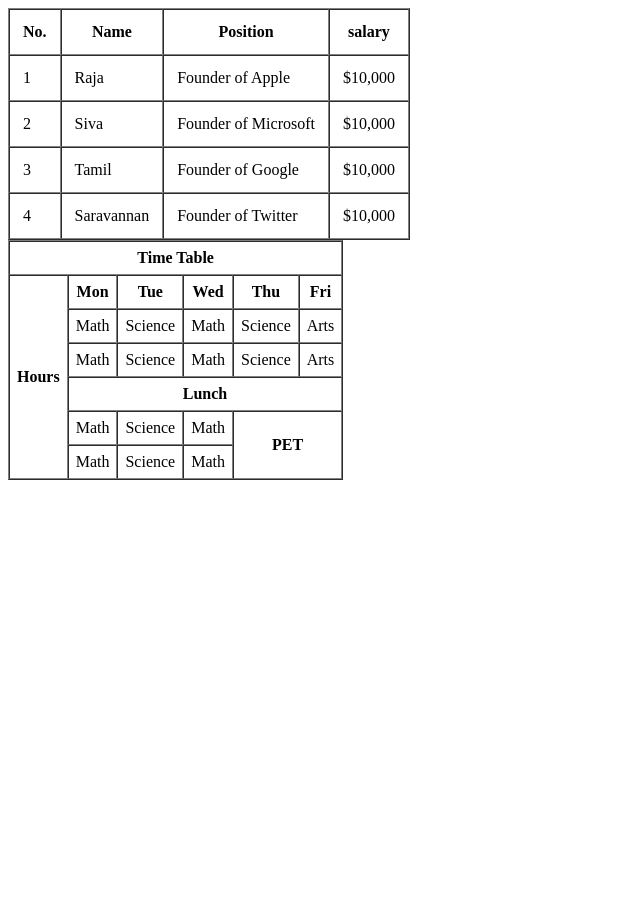
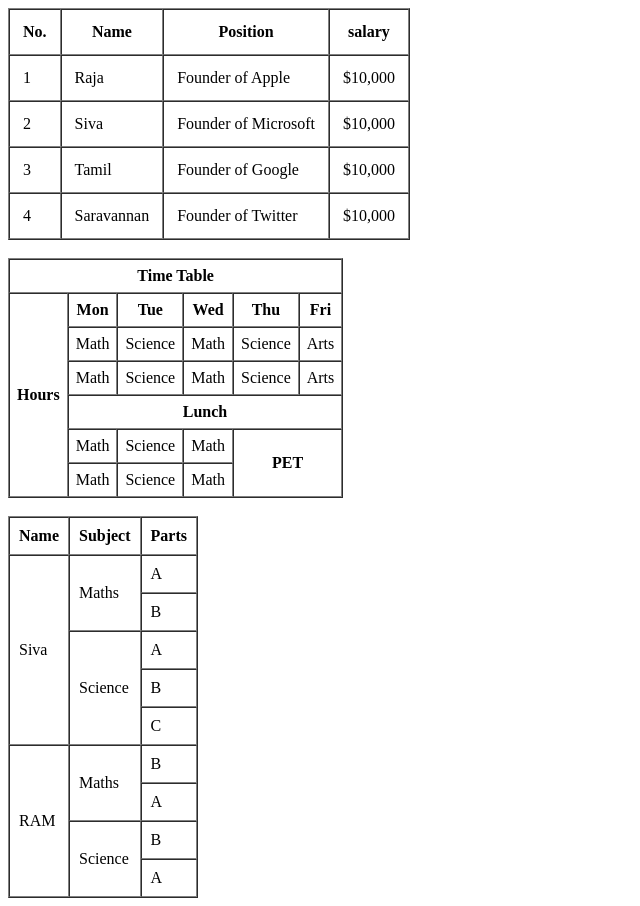
Before and after one commit to madhavansenthil02/task3, a plain HTML site: page index.html in a window 1280 px wide. Shown: the whole page, without its empty margins (0-640 px from the left). Before the commit the page ends 800 px from the top, so only its background shows below. Drawn offline with Linux system fonts and the light colour scheme.

Commit message:
add table

```diff
--- a/index.html
+++ b/index.html
@@ -42,6 +42,7 @@
             </tr>
         </tbody>
     </table>
+    <br>
     <table border="1" cellpadding="7" cellspacing="0">
         <thead>
             <tr>
@@ -87,4 +88,49 @@
             </tr>
         </tbody>
     </table>
+    <br>
+    <table border="1" cellspacing="0" cellpadding="9">
+        <thead>
+            <tr>
+                <th>Name</th>
+                <th>Subject</th>
+                <th>Parts</th>
+            </tr>
+        </thead>
+        <tbody>
+            <tr>
+                <td rowspan="5">Siva</td>
+                <td rowspan="2">Maths</td>
+                <td>A</td>
+            </tr>
+            <tr>
+                <td>B</td>
+            </tr>
+            <tr>
+                <td rowspan="3">Science</td>
+                <td>A</td>
+            </tr>
+            <tr>
+                <td>B</td>
+            </tr>
+            <tr>
+                <td>C</td>
+            </tr>
+            <tr>
+                <td rowspan="4">RAM</td>
+                <td rowspan="2">Maths</td>
+                <td>B</td>
+            </tr>
+            <tr>
+                <td>A</td>
+            </tr>
+            <tr>
+                <td rowspan="3">Science</td>
+                <td>B</td>
+            </tr>
+            <tr>
+                <td>A</td>
+            </tr>
+        </tbody>
+    </table>
 </html>
```
